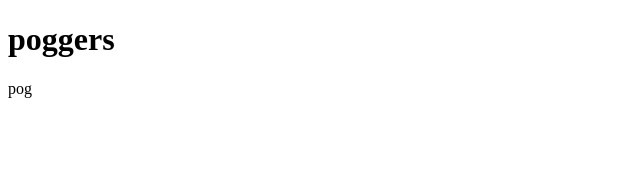
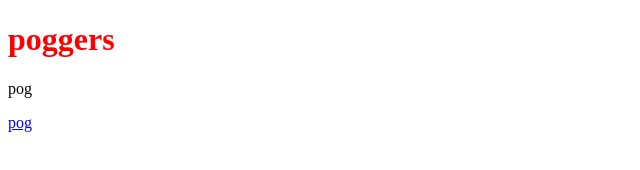
Before and after one commit to omarora24/omarora24.github.io, a plain HTML site: page index.html in a window 1280 px wide. Shown: the whole page, without its empty margins (0-640 px from the left). Drawn offline with Linux system fonts and the light colour scheme.

Commit message:
Added css

```diff
--- a/index.html
+++ b/index.html
@@ -3,12 +3,13 @@
 <html>
 <head>
   <title>POG CHAMP</title>
+  <link rel="stylesheet" href="style.css">
 </head>
 <h1>poggers</h1>
 <p>pog</p>
 
 
-<a href="https://www.weslav.com/">
+<a href="https://www.weslav.com/">pog</a>
 
 <body>
 
--- /dev/null
+++ b/style.css
@@ -0,0 +1,3 @@
+h1{
+	color: red;
+}
```
